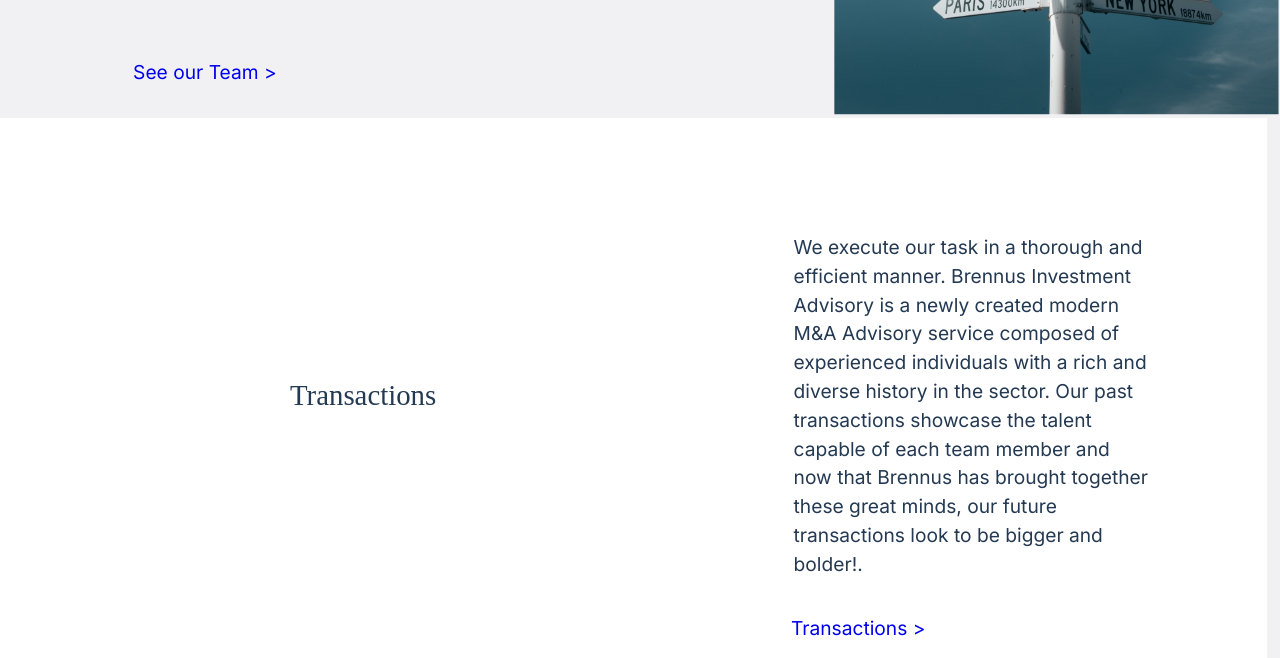
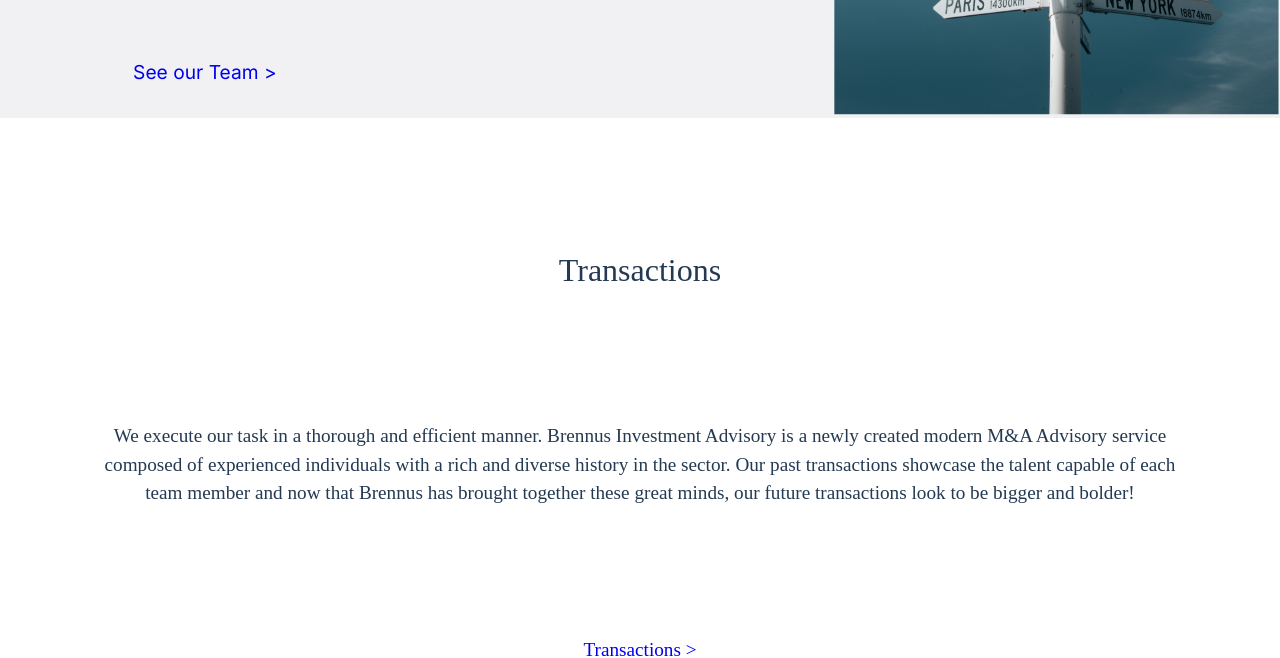
Before and after one commit to Brennus-Investment/website, a plain HTML site: page index.html in a window 1280 px wide. Shown: the part 2330-2988 px from the top of the page. Drawn offline with Linux system fonts and the light colour scheme; a web font is replaced by a local one.

Commit message:
re-designed transaction section

```diff
--- a/index.css
+++ b/index.css
@@ -268,3 +268,44 @@ background-color: #ffffff;
 .trasaction-text2{
     padding-right: 1%;
 }
+
+.home-text .text{
+    padding-left: 8vw;
+    padding-right: 8vw;
+    display: flex;
+    align-items: center;
+    text-align: center;
+    justify-content: center;
+    font-family: playfair-display, serif;
+    font-weight: 400;
+    font-style: normal;
+    font-size: 1.5vw;
+  }
+  .home-text .family-button{
+    padding-left: 8vw;
+    padding-right: 8vw;
+    display: flex;
+    align-items: center;
+    text-align: center;
+    justify-content: center;
+    font-family: playfair-display, serif;
+    font-weight: 400;
+    font-style: normal;
+    font-size: 1.5vw;
+    text-decoration: none;
+  }
+
+
+  .home-text .title{
+    padding-top: 10%;
+    padding-bottom: 0%;
+    font-family: playfair-display, serif;
+    font-weight: 400;
+    font-style: normal;
+    font-size: 2.5vw;
+
+}
+
+.home-text{
+    padding-bottom: 10%;
+}
--- a/index.html
+++ b/index.html
@@ -101,6 +101,24 @@
         </div>
         </div>
         </div>
+
+        <div class="home-text">
+            <p class="title">
+                Transactions
+            </p>
+        </div>
+        <div class="home-text">
+            <p class="text">
+                We execute our task in a thorough and efficient manner.
+                Brennus Investment Advisory is a newly created modern M&A Advisory service composed of experienced individuals with a rich and diverse history in the sector.
+                Our past transactions showcase the talent capable of each team member and now that Brennus has brought together these great minds, our future transactions look to
+                be bigger and bolder!
+            </p>
+        </div>
+        <div class="home-text">
+            <a  class="family-button" href="transactions.html">Transactions ></a>
+        </div>
+         <!--
         <div class="family-containered" >
 
             <div style="padding-top: 10%;background-color: white;" class="family2-container" >
@@ -112,6 +130,8 @@
                 <a style="padding-left: 69%; text-decoration: none;" class="family-button" href="team.html">Transactions ></a>
             </div>
         </div>
+        -->
+
           <div class="family-containered" >
 
         <div style="padding-right: 10%;" class="family2-container" >
```
